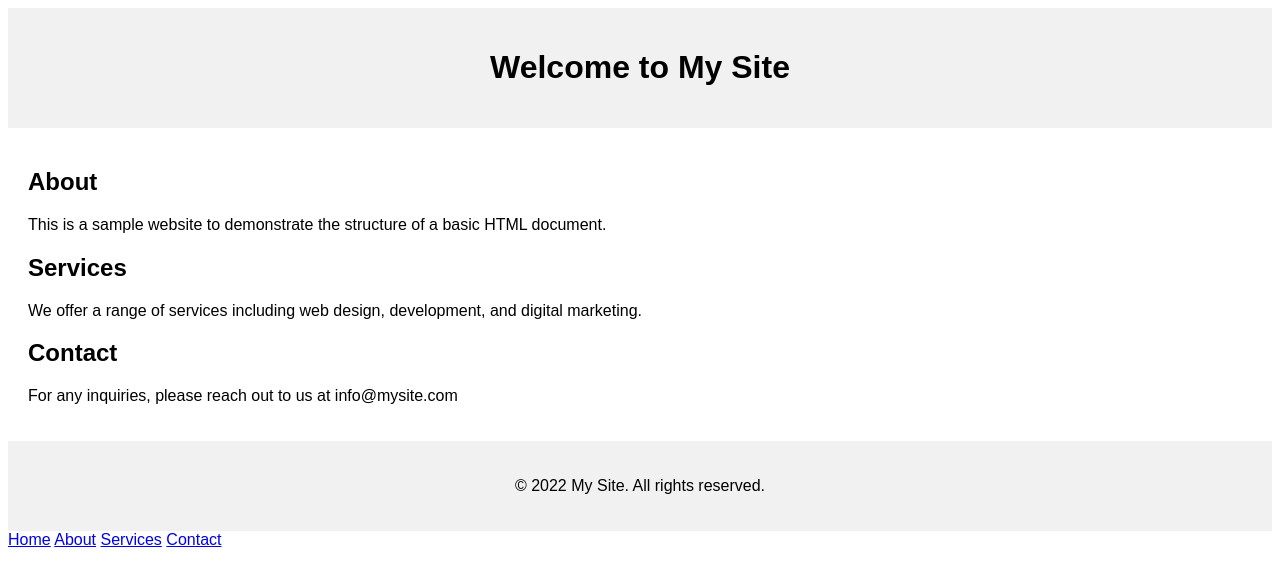
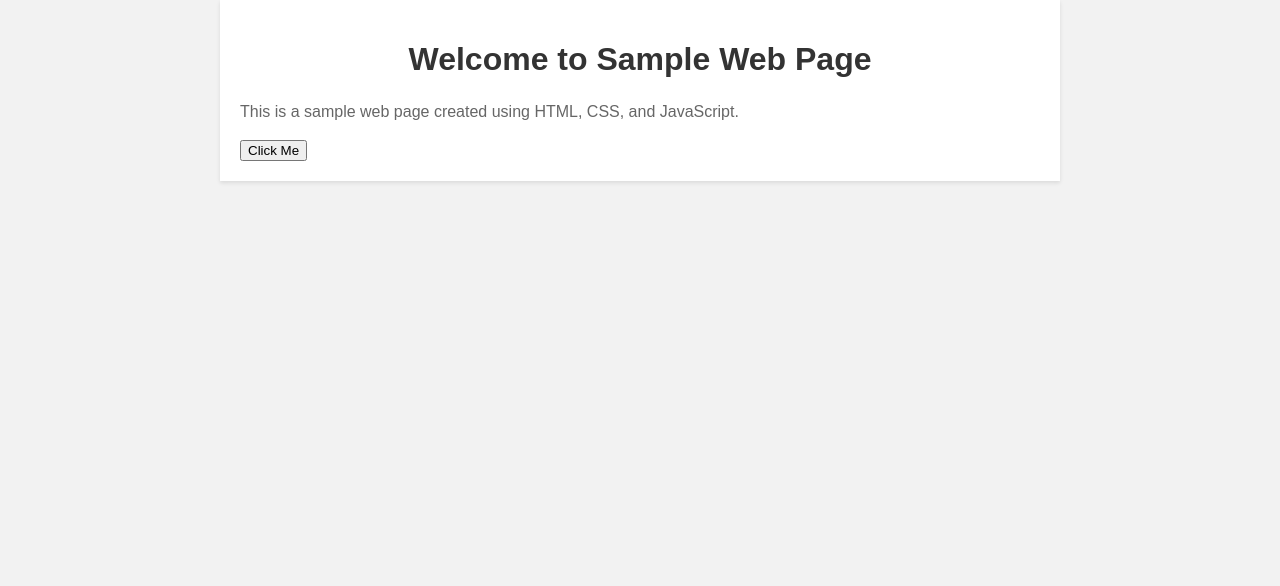
Before and after one commit to CursedCoder21/Project, a plain HTML site: page 1/index.html in a window 1280 px wide. Drawn offline with Linux system fonts and the light colour scheme.

Commit message:
some random change

```diff
--- a/1/index.html
+++ b/1/index.html
@@ -1,91 +1,46 @@
 <!DOCTYPE html>
-<html lang="en">
+<html>
 <head>
-    <meta charset="UTF-8">
-    <meta name="viewport" content="width=device-width, initial-scale=1.0">
-    <title>My site</title>
+  <title>Sample Web Page</title>
   <style>
+    /* CSS styles */
     body {
       font-family: Arial, sans-serif;
+      background-color: #f2f2f2;
+      margin: 0;
+      padding: 0;
     }
 
-        .header {
-            background-color: #f1f1f1;
+    .container {
+      max-width: 800px;
+      margin: 0 auto;
       padding: 20px;
+      background-color: #fff;
+      box-shadow: 0 2px 4px rgba(0, 0, 0, 0.1);
+    }
+
+    h1 {
+      color: #333;
       text-align: center;
     }
 
-        .content {
-            padding: 20px;
-        }
-
-        .footer {
-            background-color: #f1f1f1;
-            padding: 20px;
-            text-align: center;
+    p {
+      color: #666;
+      line-height: 1.5;
     }
   </style>
 </head>
 <body>
-    <div class="header">
-        <h1>Welcome to My Site</h1>
+  <div class="container">
+    <h1>Welcome to Sample Web Page</h1>
+    <p>This is a sample web page created using HTML, CSS, and JavaScript.</p>
+    <button onclick="showMessage()">Click Me</button>
+    <script>
+      // JavaScript code
+      function showMessage() {
+        alert("Hello, World!");
+      }
+    </script>
   </div>
-
-    <div class="content">
-        <h2>About</h2>
-        <p>This is a sample website to demonstrate the structure of a basic HTML document.</p>
-
-        <h2>Services</h2>
-        <p>We offer a range of services including web design, development, and digital marketing.</p>
-
-        <h2>Contact</h2>
-        <p>For any inquiries, please reach out to us at info@mysite.com</p>
-    </div>
-
-    <div class="footer">
-        <p>© 2022 My Site. All rights reserved.</p>
-    </div>
-    <!DOCTYPE html>
-<html lang="en">
-<head>
-    <meta charset="UTF-8">
-    <meta name="viewport" content="width=device-width, initial-scale=1.0">
-    <title>My site</title>
-    <style>
-        body {
-            font-family: Arial, sans-serif;
-        }
-
-        .header {
-            background-color: #f1f1f1;
-            padding: 20px;
-            text-align: center;
-        }
-
-        .content {
-            padding: 20px;
-        }
-
-        .footer {
-            background-color: #f1f1f1;
-            padding: 20px;
-            text-align: center;
-        }
-    </style>
-</head>
-<body>
-
-    <div class="navbar">
-        <a href="#home">Home</a>
-        <a href="#about">About</a>
-        <a href="#services">Services</a>
-        <a href="#contact">Contact</a>
-    </div>
-
 </body>
 </html>
-
-</body>
-</html>
-</body>
-</html>
```
Lines whose indentation alone changed are shown as unchanged.
